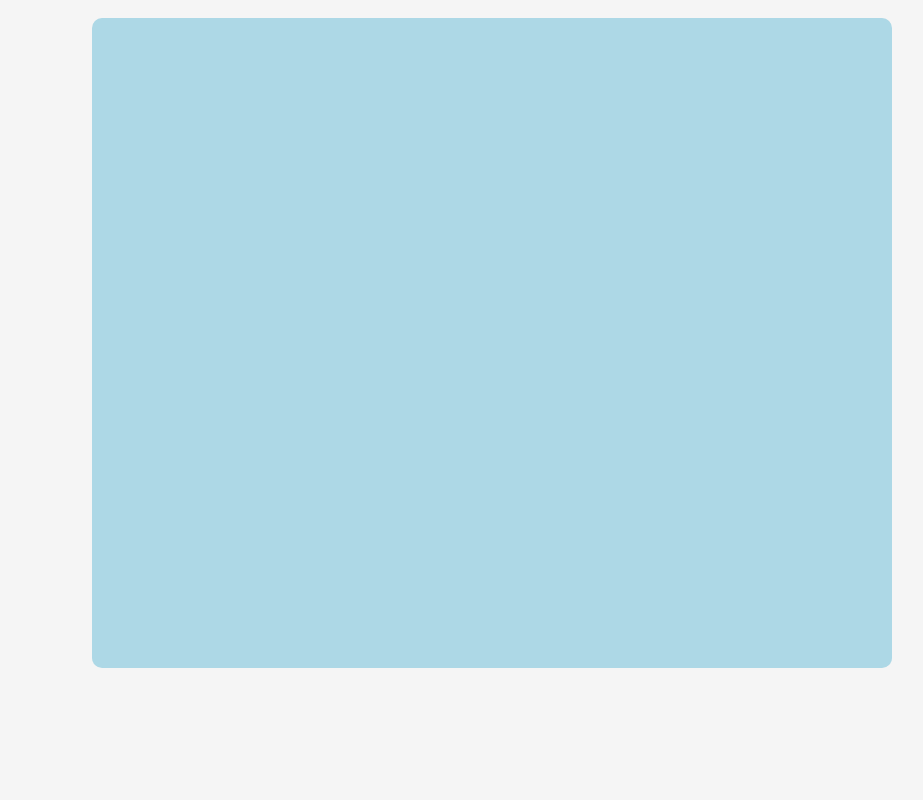
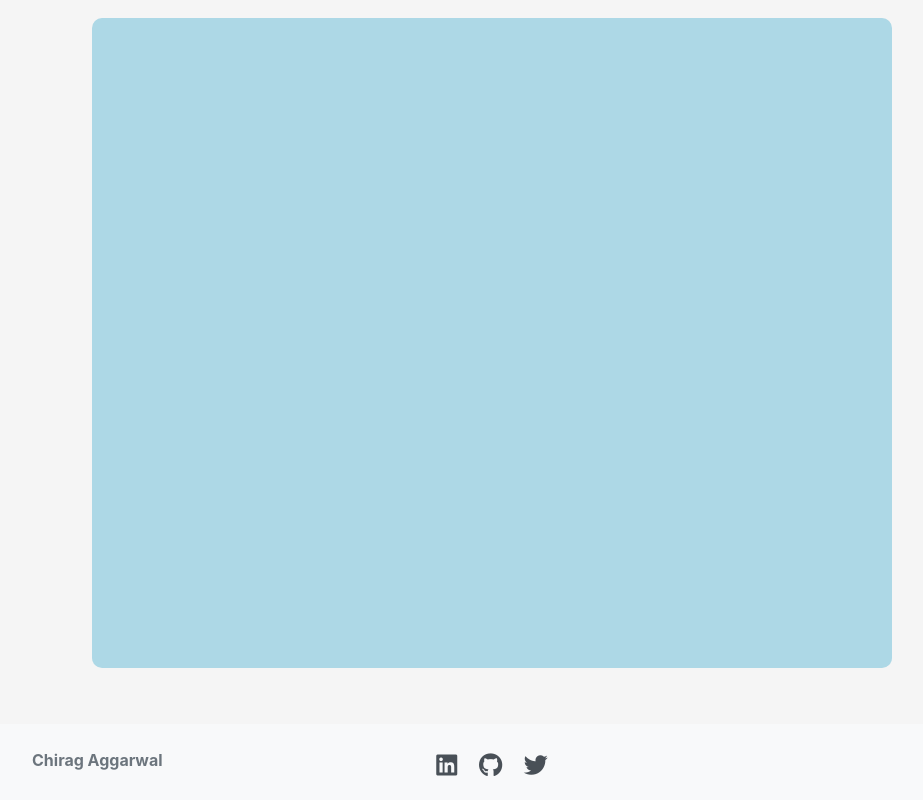
Before and after one commit to chirag-aggarwal-7138/CPU-SCHEDULING-VISUALISER, a plain HTML site: page index.html in a window 1280 px wide. Shown: the part 1116-1916 px from the top of the page, without its empty margins (148-1071 px from the left). Before the commit the page ends 1840 px from the top, so only its background shows below. Drawn offline with nearby package versions, Linux system fonts and the light colour scheme.

Commit message:
added footer

```diff
--- a/assets/css/style.css
+++ b/assets/css/style.css
@@ -126,3 +126,30 @@ table {
     font-size: 20px;
     color: red;
 }
+
+.footer {
+	background-color: #f8f9fa;
+}
+
+.social-icons a {
+	color: #495057;
+	font-size: 24px;
+}
+
+.social-icons a:hover {
+	color: #007bff;
+}
+
+.footer {
+	background-color: #f8f9fa;
+	margin-top: 50px; /* Adjust the value as needed */
+}
+
+/* Caption and Description Holder Styles */
+#caption-holder,
+#description-holder {
+	min-height: 100px;
+	display: flex;
+	align-items: center;
+	justify-content: center;
+}
--- a/index.html
+++ b/index.html
@@ -6,12 +6,13 @@
     <meta charset="utf-8" />
     <title>OS CPU SCHEDULING ALGORITHM VISUALISER</title>
 
-    <link href="https://cdn.jsdelivr.net/npm/bootstrap@5.3.3/dist/css/bootstrap.min.css" rel="stylesheet" integrity="sha384-QWTKZyjpPEjISv5WaRU9OFeRpok6YctnYmDr5pNlyT2bRjXh0JMhjY6hW+ALEwIH" crossorigin="anonymous">
+    <link rel="stylesheet" href="https://stackpath.bootstrapcdn.com/bootstrap/4.3.1/css/bootstrap.min.css" integrity="sha384-ggOyR0iXCbMQv3Xipma34MD+dH/1fQ784/j6cY/iJTQUOhcWr7x9JvoRxT2MZw1T" crossorigin="anonymous">
     <link rel="stylesheet" href="assets/css/Navigation-Clean.css" />
     <link rel="stylesheet" href="assets/css/radio_button.css">
     <link rel="stylesheet" href="assets/css/table.css">
     <link rel="stylesheet" href="assets/css/avg.css">
     <link rel="stylesheet" href="assets/css/style.css">
+    <link rel="stylesheet" href="https://cdnjs.cloudflare.com/ajax/libs/font-awesome/6.5.1/css/all.min.css" integrity="sha512-DTOQO9RWCH3ppGqcWaEA1BIZOC6xxalwEsw9c2QQeAIftl+Vegovlnee1c9QX4TctnWMn13TZye+giMm8e2LwA==" crossorigin="anonymous" referrerpolicy="no-referrer" />
 </head>
 
 <body>
@@ -145,6 +146,22 @@
             <canvas id="myChart" width="800" height="650" style="background-color: lightblue;"></canvas>
         </center>
     </div>
+    <footer id="about" class="footer mt-auto py-3">
+		<div class="container text-center">
+			<span class="text-muted">Chirag Aggarwal</span>
+			<div class="social-icons mt-2">
+				<a href="https://www.linkedin.com/in/chirag-aggarwal-65ba9b220/" target="_blank" class="mr-3">
+					<i class="fab fa-linkedin"></i>
+				</a>
+				<a href="https://github.com/chirag-aggarwal-7138" target="_blank" class="mr-3">
+					<i class="fab fa-github"></i>
+				</a>
+				<a href="https://twitter.com/ChiragAggarwa_l" target="_blank">
+					<i class="fab fa-twitter"></i>
+				</a>
+			</div>
+		</div>
+	</footer>
 
 </body>
 <script src="assets/js/canvasjs.min.js"></script>
```
